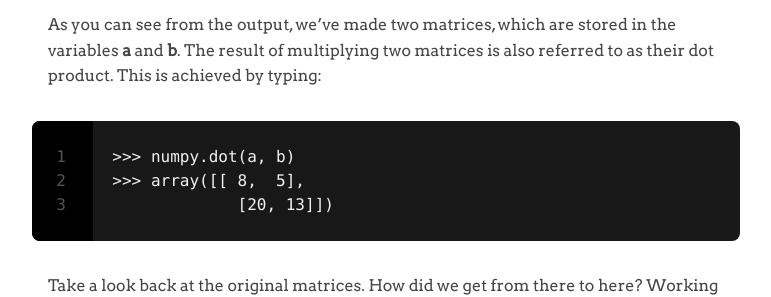
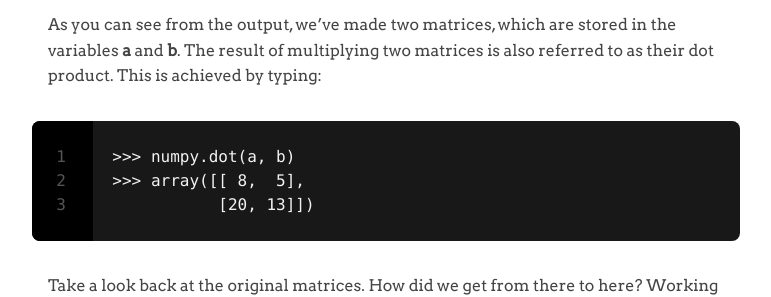
Before and after one commit to aboutmedicine/aboutmedicine.com.au, a Vue app: page /neural-networks in a window 1280 px wide. Shown: the part 1520-1817 px from the top of the page, without its empty margins (254-1025 px from the left). Built offline with nearby package versions, Linux system fonts and the light colour scheme.

Commit message:
add models

```diff
--- /dev/null
+++ b/src/components/CodeBlock.vue
@@ -0,0 +1,59 @@
+<template>
+<pre>
+      <code class='code-lines'>
+        <span v-for="i in lines">{{i}}
+        </span></code>
+<code>{{contents}}</code>
+  </pre>
+</template>
+
+<script>
+export default {
+  name: 'CodeBlock',
+  data() {
+    return {}
+  },
+  props: {
+    lines: Number,
+    contents: String
+  }
+}
+</script>
+
+<style >
+pre {
+  background: #181818;
+  color: #f2f2f2;
+  font-family: Menlo, monospace;
+  line-height: 1.5;
+  margin: 1rem;
+  border-radius: .5rem;
+  overflow-wrap: normal;
+  overflow: auto;
+}
+
+code {
+  color: #f2f2f2;
+  font-family: Menlo, monospace;
+  line-height: 1.5;
+  direction: ltr;
+  text-align: left;
+  word-spacing: normal;
+  word-break: normal;
+  white-space: pre;
+  -moz-tab-size: 4;
+  -o-tab-size: 4;
+  tab-size: 4;
+  -moz-hyphens: none;
+  -ms-hyphens: none;
+  hyphens: none;
+}
+
+.code-lines {
+  background: #000000;
+  color: #555555;
+  float: left;
+  padding: 0 1.7rem;
+  margin: 0 0 0 -5rem;
+}
+</style>
--- a/src/components/SuperPopup.vue
+++ b/src/components/SuperPopup.vue
@@ -3,8 +3,7 @@
 
   {{title}}
 
-  <div class="popup" v-html="contents">
-  </div>
+  <div class="popup" v-html="contents"> </div>
 
 </sup>
 </template>
--- a/src/components/models/AnimBar.vue
+++ b/src/components/models/AnimBar.vue
@@ -3,10 +3,10 @@
   <div class="animbar" v-if="this.$store.state.animated">
 
     <a class="animbar-btn">
-      <div v-if="paused" v-on:click="play">
+      <div v-show="paused" v-on:click="play">
         <img class="play" alt="Play" src="../../assets/play.svg" height="28" width="28">
       </div>
-      <div v-if="!paused" v-on:click="pause">
+      <div v-show="!paused" v-on:click="pause">
         <img class="pause" alt="Pause" src="../../assets/pause.svg" height="28" width="28">
       </div>
     </a>
--- a/src/views/AddNote.vue
+++ b/src/views/AddNote.vue
@@ -3,10 +3,16 @@
   <form>
     <input v-model="name" type="text" name="name" placeholder="Name">
     <input v-model="description" type="text" name="description" placeholder="Description">
-    <input v-model="spec" type="text" name="spec" placeholder="Specialty">
+    <!-- <input v-model="spec" type="text" name="spec" placeholder="Specialty"> -->
+
+    <select v-model="spec" name="spec">
+      <option value="" disabled selected>Specialty</option>
+      <option v-for="spec in this.$store.state.specs" :value="spec">{{spec}}</option>
+    </select>
 
     <select v-model="section" name="section">
-      <option value="Pathology" selected>Pathology</option>
+      <option value="" disabled selected>Note Type</option>
+      <option value="Pathology">Pathology</option>
       <option value="Cases">Cases</option>
       <option value="Anatomy">Anatomy</option>
       <option value="Tests">Tests</option>
--- a/src/views/NN.vue
+++ b/src/views/NN.vue
@@ -9,82 +9,58 @@
   <p>Firstly, you’ll need to <a href="https://www.anaconda.com/distribution/#macos">install Anaconda</a>.
     It’s a program designed to simplify the setup of machine learning projects.</p>
   <p>The programming language du jour for machine learning is called Python.
-    With Anaconda installed, open Terminal, type <strong>python</strong> and press enter. You should see a response like this:</p>
+    With Anaconda installed, open Terminal, type <strong>python</strong> and press enter.
+    You should see a response like this:</p>
 
-  <pre>
-      <code class='code-lines'>
-        <span>1</span>
-        <span>2</span>
-        <span>3</span>
-        <span>4</span>
-      </code>
-<code>  Python 3.7.3 (default, Mar 27 2019, 16:54:48)
+
+  <CodeBlock :lines="4" contents="  Python 3.7.3 (default, Mar 27 2019, 16:54:48)
   [Clang 4.0.1 (tags/RELEASE_401/final)] :: Anaconda, Inc. on darwin
-  Type "help", "copyright", "credits" or "license" for more information.
-  >>></code>
-  </pre>
+  Type 'help', 'copyright', 'credits' or 'license' for more information.
+  >>>" />
 
   <p>From here you can write and execute any code written in the Python language. You can also use it as a calculator:</p>
 
-  <pre>
-      <code class='code-lines'>
-        <span>1</span>
-        <span>2</span>
-      </code>
-<code>  >>> 4 ** 3
-  >>> 64</code>
-  </pre>
+  <CodeBlock :lines="2" contents="  >>> 4 ** 3
+  >>> 64" />
 
-  <p>So Python deals in packages - modules of code that are written to perform a specific function. Two of the most popular packages are Numpy and Matplotlib.
-    Numpy is used for math operations. As we've seen, Python can already do math, but numpy allows us a much deeper and faster set of utilities.
+  <p>So Python deals in packages - modules of code that are written to perform a specific function.
+    Two of the most popular packages are Numpy and Matplotlib.
+    Numpy is used for math operations. As we've seen, Python can already do math, but numpy allows
+    us a much deeper and faster set of utilities.
     Matplotlib we use to display graphs.
     To check that both of these are installed correctly, type into your python ‘shell’
 
-    <SuperPopup title="[info]" contents="In layman's terms, a shell is a program you can use to type and execute code from a certain language. When you first open Terminal, you are inside the GNU bash shell.
+    <SuperPopup title="[info]" contents="In layman's terms, a shell is a program you can use to
+    type and execute code from a certain language. When you first open Terminal, you are inside the GNU bash shell.
       Then, if you type <strong>python</strong> and hit enter, you are in the python shell." />
     :</p>
 
-  <pre>
-      <code class='code-lines'>
-        <span>1</span>
-        <span>2</span>
-        <span>3</span>
-        <span>4</span>
-      </code>
-<code>  >>> import numpy
+  <CodeBlock :lines="4" contents="  >>> import numpy
   >>> numpy.__version__
   >>> import matplotlib
-  >>> matplotlib.__version__</code>
-  </pre>
+  >>> matplotlib.__version__" />
 
-  <p>Numpy is the universal go-to for operations like matrix multiplication (watch 3b1b’s introductory linear algebra series if those two words gave you palpitations).</p>
 
-  <pre>
-      <code class='code-lines'>
-        <span>1</span>
-        <span>2</span>
-        <span>3</span>
-      </code>
-<code>  >>> a = numpy.array([[1,2],[3,4]])
+  <p>Numpy is the universal go-to for operations like matrix multiplication (watch 3b1b’s
+    introductory linear algebra series if those two words gave you palpitations).</p>
+
+  <CodeBlock :lines="3" contents="  >>> a = numpy.array([[1,2],[3,4]])
   >>> b = numpy.array([[4,3],[2,1]])
-  >>> print(a, b)</code>
-</pre>
+  >>> print(a, b)" />
 
-  <p>As you can see from the output, we’ve made two matrices, which are stored in the variables <strong>a</strong> and <strong>b</strong>.
-    The result of multiplying two matrices is also referred to as their dot product. This is achieved by typing:</p>
+  <p>As you can see from the output, we’ve made two matrices, which are stored in the
+    variables <strong>a</strong> and <strong>b</strong>.
+    The result of multiplying two matrices is also referred to as their dot product.
+    This is achieved by typing:</p>
 
-  <pre>
-      <code class='code-lines'>
-        <span>1</span>
-        <span>2</span>
-        <span>3</span>
-      </code>
-<code>  >>> numpy.dot(a, b)</code>
-<code>  >>> array([[ 8,  5],
-               [20, 13]])</code>
-  </pre>
 
-  <p>Take a look back at the original matrices. How did we get from there to here? Working it out by hand, we take the product
+  <CodeBlock :lines="3" contents="  >>> numpy.dot(a, b)
+  >>> array([[ 8,  5],
+             [20, 13]])" />
+
+
+  <p>Take a look back at the original matrices. How did we get from there to here?
+    Working it out by hand, we take the product
     sum of the first row and the first column, the second row and the first column, and so on with this pattern.</p>
 
   <p>This may seem like an unnecessary detour, but is an important part of understanding neural networks. </p>
@@ -210,8 +186,8 @@
 
   <h6 class="flex-row">{&ensp; [784, 1]
 
-    <SuperPopup title="[info]" contents="This is what we call a column vector, with 784 entries all in one column. Each entry will be a value
-      between 0 and 1, representing the brightness of that pixel (0 is black, 1 is white)." />
+    <SuperPopup title="[info]" contents="This is what's known as a column vector, with 784 entries (because 28 x 28 = 784 pixels make up this image) all in 1 column.
+    Each entry will be a value between 0 and 1, representing the brightness of that pixel (where 0 is black, 1 is white)." />
 
     , &ensp; 0
 
@@ -244,7 +220,10 @@
       <!-- lines  -->
       <path id="0-0" d="M45 62.5 L130 25 Z" />
       <path id="1-0" d="M45 137.5 L130 25 Z" />
-      <text> <textPath startOffset="25" href="#0-0"> w1 </textPath><textPath startOffset="33" href="#1-0"> w2 </textPath> </text>
+      <text>
+        <textPath startOffset="25" href="#0-0"> w1 </textPath>
+        <textPath startOffset="33" href="#1-0"> w2 </textPath>
+      </text>
       <!-- <text x="60" y="100">W</text>
       <text x="60" y="100">W</text> -->
 
@@ -287,24 +266,14 @@
     To make sure everything’s working, type the following into your new file:
   </p>
 
-  <pre>
-      <code class='code-lines'>
-        <span>1</span>
-      </code>
-<code>  print(9 * 9)</code>
-</pre>
+  <CodeBlock :lines="1" contents="  print(9 * 9)"></CodeBlock>
 
   <p>Save the file. Head to the parent folder of where you saved your file, and right-click on the
     folder it is in. Click New Terminal at Folder.</p>
 
   <p>You’re now running the GNU Bash shell in that specific directory. Type in</p>
 
-  <pre>
-      <code class='code-lines'>
-        <span>1</span>
-      </code>
-<code>  python neural-network.py </code>
-</pre>
+  <CodeBlock :lines="1" contents="  python neural-network.py"></CodeBlock>
 
   <p>And hey presto, you should receive an output of 81.
 
@@ -312,16 +281,9 @@
     modules we’ll be using (numpy and matplotlib). Convention has it that we do this in the following way:
   </p>
 
-  <pre>
-      <code class='code-lines'>
-        <span>1</span>
-        <span>2</span>
-        <span>3</span>
-      </code>
-<code>  import numpy as np
+  <CodeBlock :lines="3" contents="  import numpy as np
   from matplotlib import pyplot as plt
-  from numpy.random import randn</code>
-</pre>
+  from numpy.random import randn"></CodeBlock>
 
   <p>That last one will come in handy for our first network, where we’ll be using random toy data
     to get things up and running quickly.</p>
@@ -332,16 +294,11 @@
     Our first proper line of code looks like this:
   </p>
 
-  <pre>
-      <code class='code-lines'>
-        <span>1</span>
-      </code>
-<code>  N, D_in, H, D_out = 8, 8, 8, 8</code>
-</pre>
+  <CodeBlock :lines="1" contents="  N, D_in, H, D_out = 8, 8, 8, 8"></CodeBlock>
 
-<div class="flex-row">
-<svgNodes :input="2" :hidden="3" :output="2" :layers="3"></svgNodes>
-</div>
+  <div class="flex-row">
+    <svgNodes :input="2" :hidden="3" :output="2" :layers="3"></svgNodes>
+  </div>
 
 
 
@@ -355,12 +312,14 @@
 <script>
 import SuperPopup from '@/components/SuperPopup.vue'
 import svgNodes from '@/components/svgNodes.vue'
+import CodeBlock from '@/components/CodeBlock.vue'
 
 export default {
   name: 'neural-networks',
   components: {
     SuperPopup,
-    svgNodes
+    svgNodes,
+    CodeBlock
   },
   data() {
     return {}
@@ -444,7 +403,8 @@ code {
   align-items: center;
 }
 
-line, path {
+line,
+path {
   stroke: #888;
   stroke-width: 3;
 }
```
Also changed, not shown: src/components/svgNodes.vue (+3 -36 lines), 1 other file (tests, documents, lock files or other folders).
